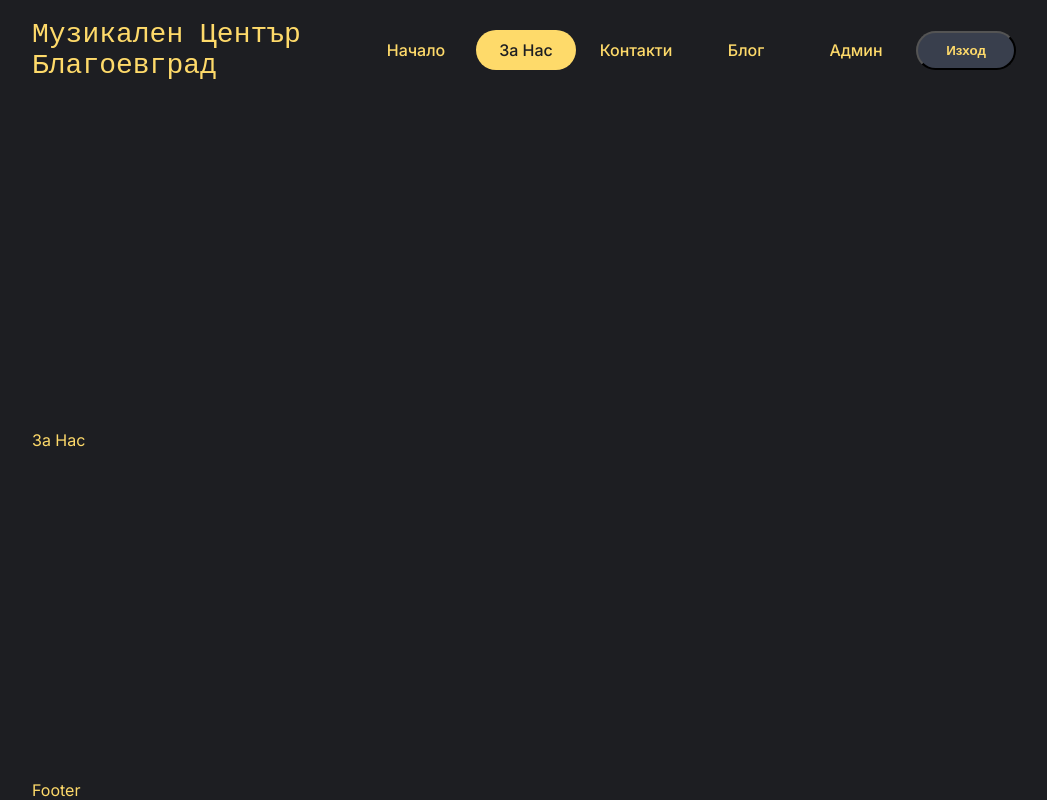
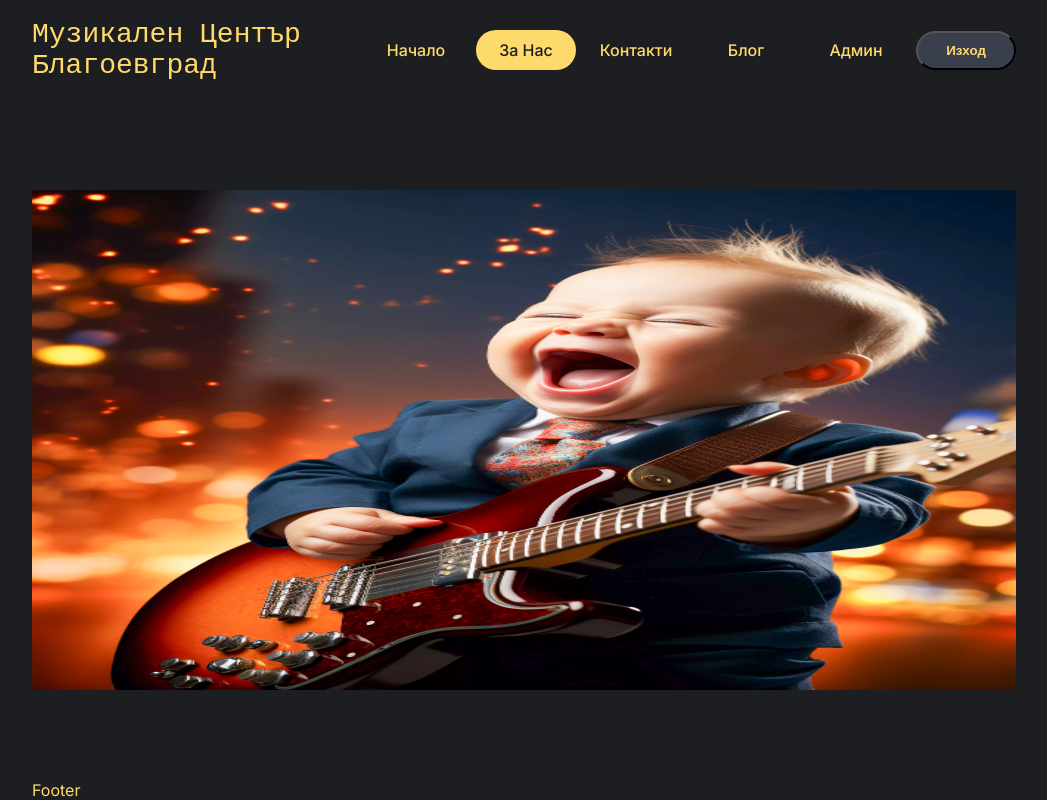
Before and after one commit to AntoniyaNacheva/Music-School-App, a Next.js app in the folder my-app/: page /about in a window 1280 px wide. Shown: the whole page, without its empty margins (116-1163 px from the left). Built offline with nearby package versions, Linux system fonts and the light colour scheme.

Commit message:
Next.js <Image />

```diff
--- a/my-app/next.config.js
+++ b/my-app/next.config.js
@@ -1,4 +1,13 @@
 /** @type {import('next').NextConfig} */
-const nextConfig = {}
+const nextConfig = {
+	images: {
+		remotePatterns: [
+			{
+				protocol: 'https',
+				hostname: "img.freepik.com"
+			}
+		]
+	}
+}
 
 module.exports = nextConfig
--- /dev/null
+++ b/my-app/src/app/about/about.module.css
@@ -0,0 +1,5 @@
+.imgContainer {
+	position: relative;
+	width: 100%;
+	height: 500px;
+}
--- a/my-app/src/app/about/page.jsx
+++ b/my-app/src/app/about/page.jsx
@@ -1,5 +1,14 @@
+import Image from "next/image";
+import styles from "./about.module.css";
+
 const AboutPage = () => {
-  return <div>За Нас</div>;
+  return (
+    <div>
+      <div className={styles.imgContainer}>
+        <Image src="/kid.png" alt="" fill/>
+      </div>
+    </div>
+  );
 };
 
 export default AboutPage;
```
Also changed, not shown: my-app/public/kid.png (added).
